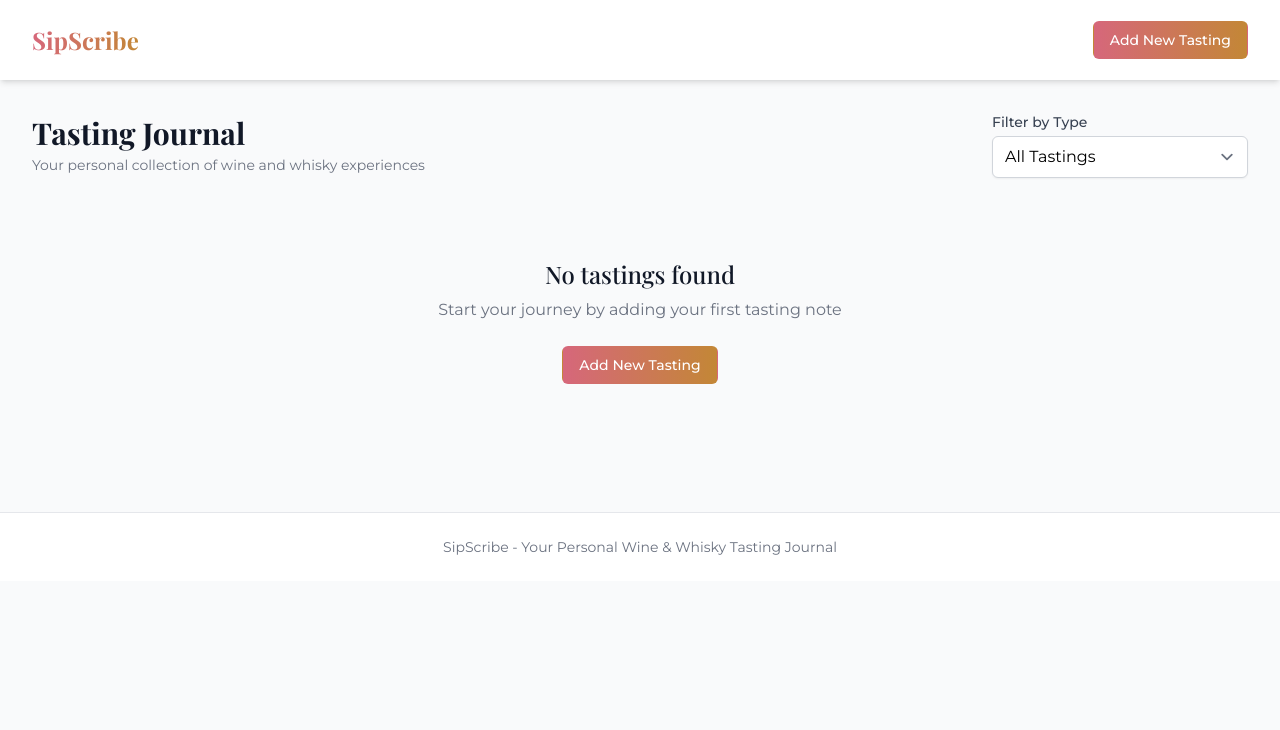
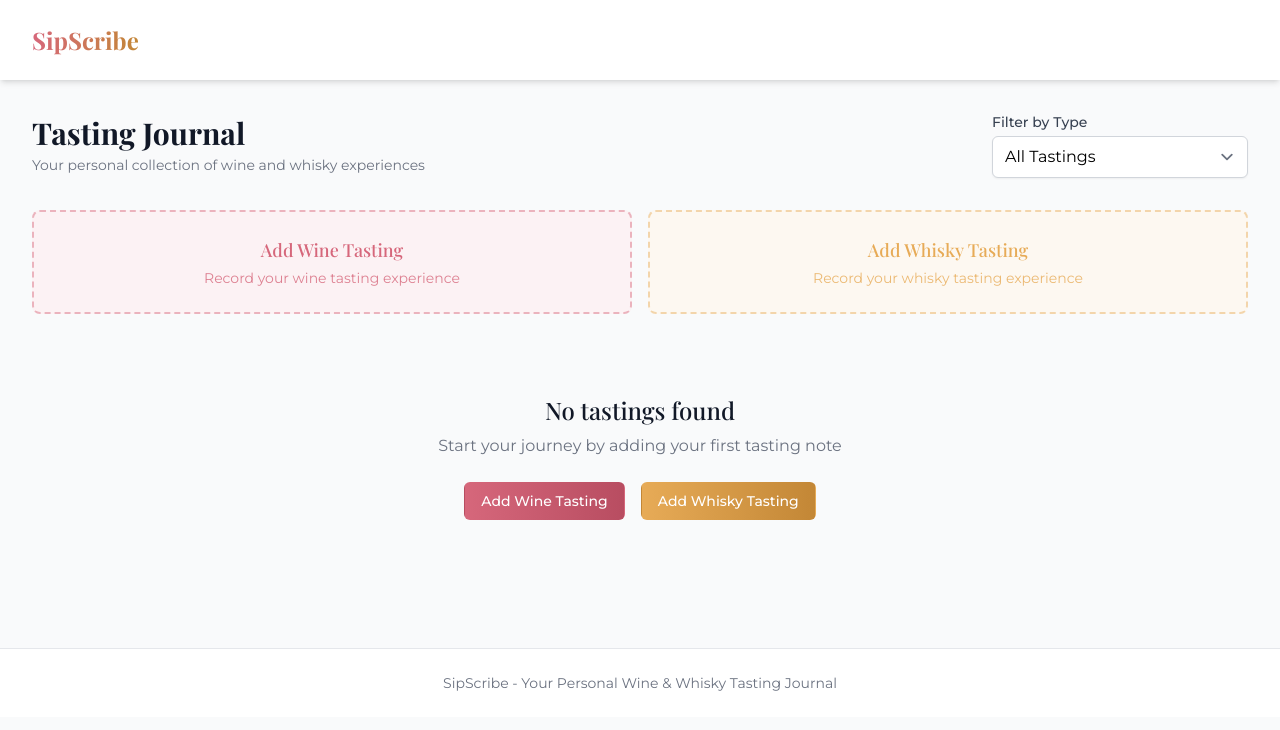
Before and after one commit to rysaunders/sipscribe, a React (Vite) app: page / in a window 1280 px wide. Shown: the top 730 px of the page. Built offline with nearby package versions, Linux system fonts and the light colour scheme.

Commit message:
Add dedicated wine and whisky tasting buttons

```diff
--- a/src/App.tsx
+++ b/src/App.tsx
@@ -19,14 +19,6 @@ function App() {
                   <span className="font-serif text-2xl font-bold bg-gradient-to-r from-burgundy-600 to-whiskey-700 bg-clip-text text-transparent">
                     SipScribe
                   </span>
-                </Link>
-              </div>
-              <div className="flex items-center space-x-4">
-                <Link
-                  to="/add"
-                  className="inline-flex items-center px-4 py-2 border border-transparent text-sm font-medium rounded-md text-white bg-gradient-to-r from-burgundy-600 to-whiskey-700 hover:from-burgundy-700 hover:to-whiskey-800 focus:outline-none focus:ring-2 focus:ring-offset-2 focus:ring-burgundy-500"
-                >
-                  Add New Tasting
                 </Link>
               </div>
             </div>
--- a/src/pages/AddTasting.tsx
+++ b/src/pages/AddTasting.tsx
@@ -1,10 +1,16 @@
-import { useNavigate } from 'react-router-dom';
+import { useNavigate, useLocation } from 'react-router-dom';
 import TastingForm from '../components/TastingForm';
-import { TastingFormData } from '../types';
+import { TastingFormData, BeverageType } from '../types';
 import { addTasting } from '../lib/db';
+
+interface LocationState {
+  type?: BeverageType;
+}
 
 export default function AddTasting() {
   const navigate = useNavigate();
+  const location = useLocation();
+  const { type } = (location.state as LocationState) || {};
 
   const handleSubmit = async (data: TastingFormData) => {
     await addTasting({
@@ -17,9 +23,11 @@ export default function AddTasting() {
   return (
     <div>
       <div className="mb-6">
-        <h2 className="text-2xl font-bold text-gray-900">Add New Tasting</h2>
+        <h2 className="font-serif text-3xl font-bold text-gray-900">
+          Add {type ? `${type.charAt(0).toUpperCase()}${type.slice(1)} Tasting` : 'New Tasting'}
+        </h2>
       </div>
-      <TastingForm onSubmit={handleSubmit} />
+      <TastingForm onSubmit={handleSubmit} initialData={type ? { type } : undefined} />
     </div>
   );
 }
--- a/src/pages/TastingList.tsx
+++ b/src/pages/TastingList.tsx
@@ -40,6 +40,38 @@ export default function TastingList() {
             <option value="whisky">Whisky Only</option>
           </select>
         </div>
+      </div>
+
+      <div className="mb-8 grid grid-cols-1 sm:grid-cols-2 gap-4">
+        <Link
+          to="/add"
+          state={{ type: 'wine' }}
+          className="flex items-center justify-center p-6 border-2 border-dashed border-burgundy-300 rounded-lg bg-burgundy-50 hover:bg-burgundy-100 transition-colors group"
+        >
+          <div className="text-center">
+            <div className="text-burgundy-600 font-serif text-lg font-medium group-hover:text-burgundy-700">
+              Add Wine Tasting
+            </div>
+            <p className="mt-1 text-sm text-burgundy-500">
+              Record your wine tasting experience
+            </p>
+          </div>
+        </Link>
+
+        <Link
+          to="/add"
+          state={{ type: 'whisky' }}
+          className="flex items-center justify-center p-6 border-2 border-dashed border-whiskey-300 rounded-lg bg-whiskey-50 hover:bg-whiskey-100 transition-colors group"
+        >
+          <div className="text-center">
+            <div className="text-whiskey-600 font-serif text-lg font-medium group-hover:text-whiskey-700">
+              Add Whisky Tasting
+            </div>
+            <p className="mt-1 text-sm text-whiskey-500">
+              Record your whisky tasting experience
+            </p>
+          </div>
+        </Link>
       </div>
 
       <div className="grid grid-cols-1 gap-6 sm:grid-cols-2 lg:grid-cols-3">
@@ -149,12 +181,22 @@ export default function TastingList() {
           <p className="text-gray-500 mb-6">
             Start your journey by adding your first tasting note
           </p>
-          <Link
-            to="/add"
-            className="inline-flex items-center px-4 py-2 border border-transparent text-sm font-medium rounded-md text-white bg-gradient-to-r from-burgundy-600 to-whiskey-700 hover:from-burgundy-700 hover:to-whiskey-800"
-          >
-            Add New Tasting
-          </Link>
+          <div className="flex justify-center gap-4">
+            <Link
+              to="/add"
+              state={{ type: 'wine' }}
+              className="inline-flex items-center px-4 py-2 border border-transparent text-sm font-medium rounded-md text-white bg-gradient-to-r from-burgundy-600 to-burgundy-700 hover:from-burgundy-700 hover:to-burgundy-800"
+            >
+              Add Wine Tasting
+            </Link>
+            <Link
+              to="/add"
+              state={{ type: 'whisky' }}
+              className="inline-flex items-center px-4 py-2 border border-transparent text-sm font-medium rounded-md text-white bg-gradient-to-r from-whiskey-600 to-whiskey-700 hover:from-whiskey-700 hover:to-whiskey-800"
+            >
+              Add Whisky Tasting
+            </Link>
+          </div>
         </div>
       )}
     </div>
```
Also changed, not shown: src/components/TastingForm.tsx (+28 -18 lines).
